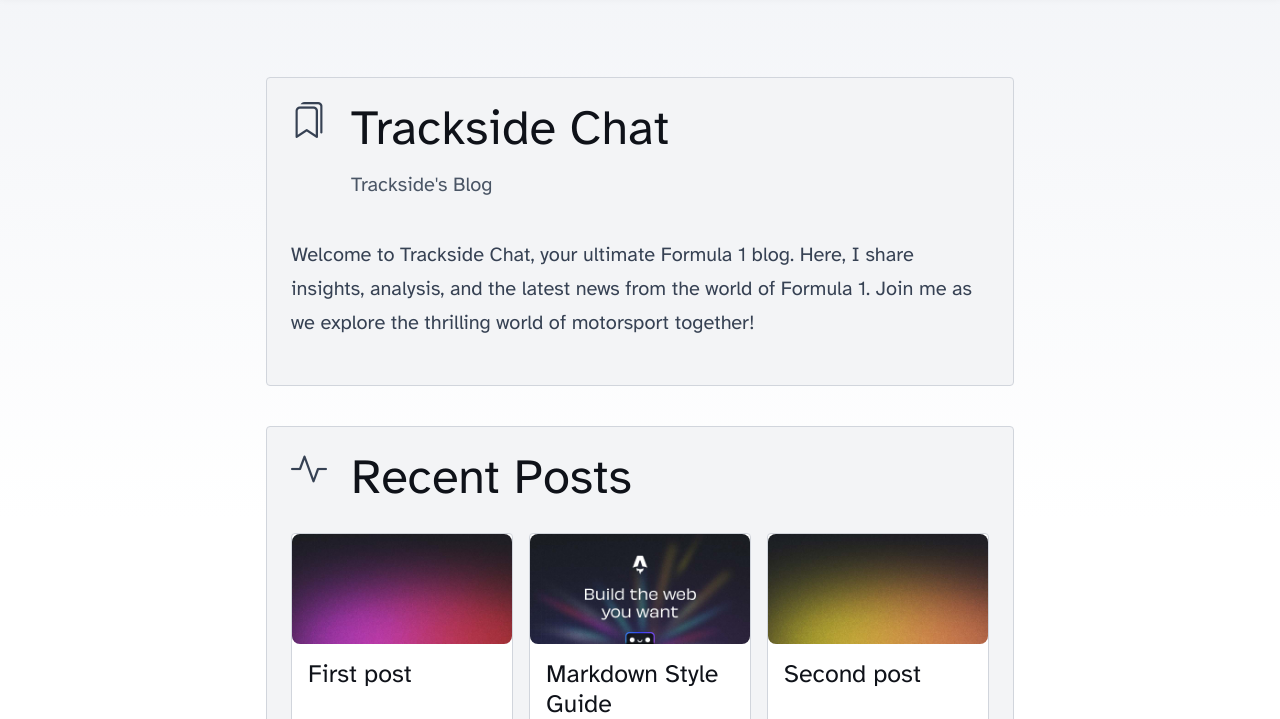
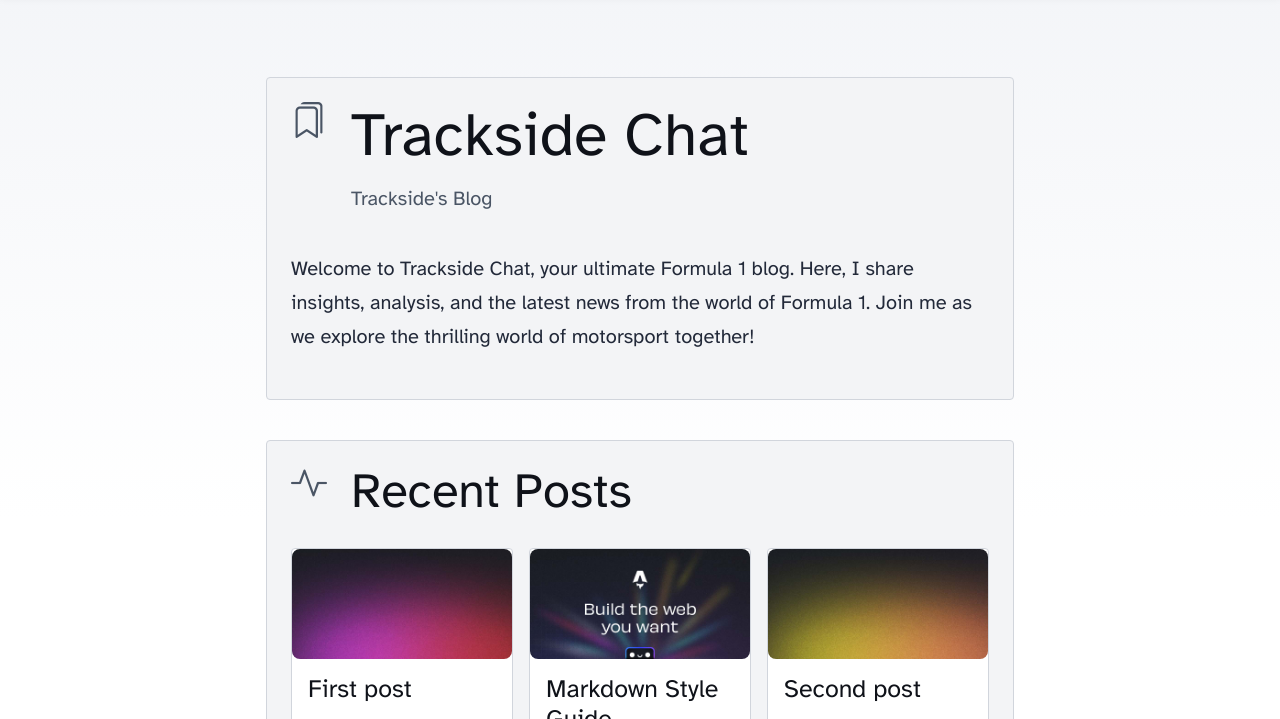
Before and after one commit to rroarings/tarmac, an Astro site in the folder garage/blog/: page / in a window 1280 px wide. Shown: the part 81-800 px from the top of the page. Built offline with nearby package versions, Linux system fonts and the light colour scheme; Astro itself is replaced by a stand-in of ours.

Commit message:
style: improve layout and styling for About Me and Recent Posts sections

```diff
--- a/garage/blog/src/pages/index.astro
+++ b/garage/blog/src/pages/index.astro
@@ -27,19 +27,19 @@ const latestPosts = formattedPosts.slice(0, 3);
     <Header />
     <main>
       <!-- About Me Section -->
-      <section class="py-5 text-center">
-        <div class="container mx-auto px-4">
+      <section class="py-5">
+        <div class="mx-auto px-4">
           <div
-            class="bg-gray-100 border border-gray-300 rounded p-6 inline-block text-left"
+            class="bg-gray-100 border border-gray-300 rounded p-6 inline-block"
           >
             <div class="flex gap-2 mb-4">
-              <i class="bi bi-bookmarks text-4xl text-gray-700 mr-4"></i>
+              <i class="bi bi-bookmarks text-4xl text-gray-600 mr-4"></i>
               <div>
-                <h2 class="">Trackside Chat</h2>
+                <h1 class="">Trackside Chat</h1>
                 <p class="text-gray-600">Trackside's Blog</p>
               </div>
             </div>
-            <p class="text-gray-700">
+            <p class="">
               Welcome to Trackside Chat, your ultimate Formula 1 blog. Here, I
               share insights, analysis, and the latest news from the world of
               Formula 1. Join me as we explore the thrilling world of motorsport
@@ -50,13 +50,13 @@ const latestPosts = formattedPosts.slice(0, 3);
       </section>
 
       <!-- Recent Posts Section -->
-      <section class="py-5 text-center">
-        <div class="container mx-auto px-4">
+      <section class="py-5">
+        <div class="mx-auto px-4">
           <div
-            class="bg-gray-100 border border-gray-300 rounded p-6 inline-block text-left"
+            class="bg-gray-100 border border-gray-300 rounded p-6 inline-block"
           >
             <div class="flex gap-2 mb-4">
-              <i class="bi bi-activity text-4xl text-gray-700 mr-4"></i>
+              <i class="bi bi-activity text-4xl text-gray-600 mr-4"></i>
               <div>
                 <h2 class="">Recent Posts</h2>
               </div>
```
